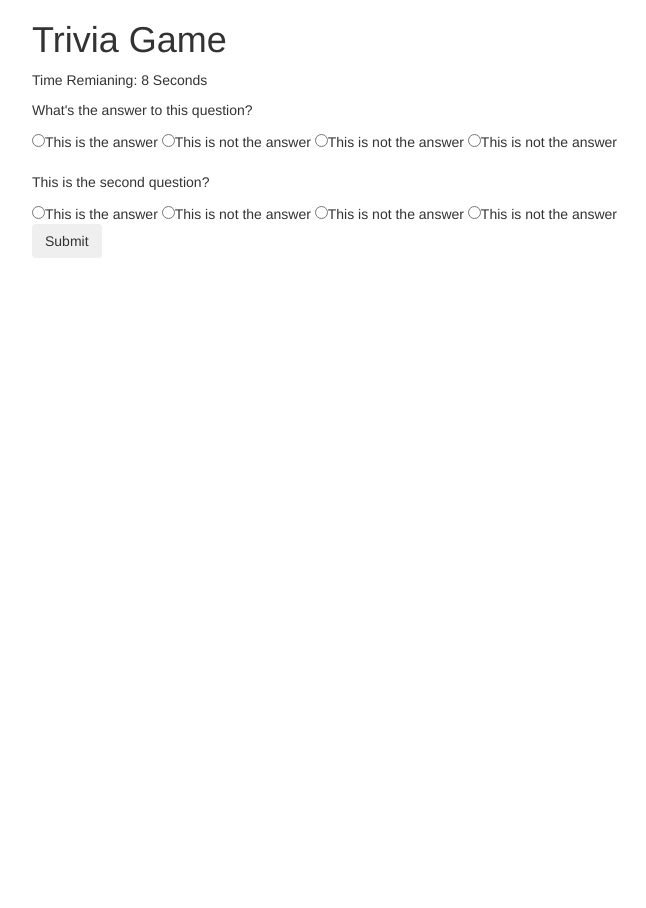
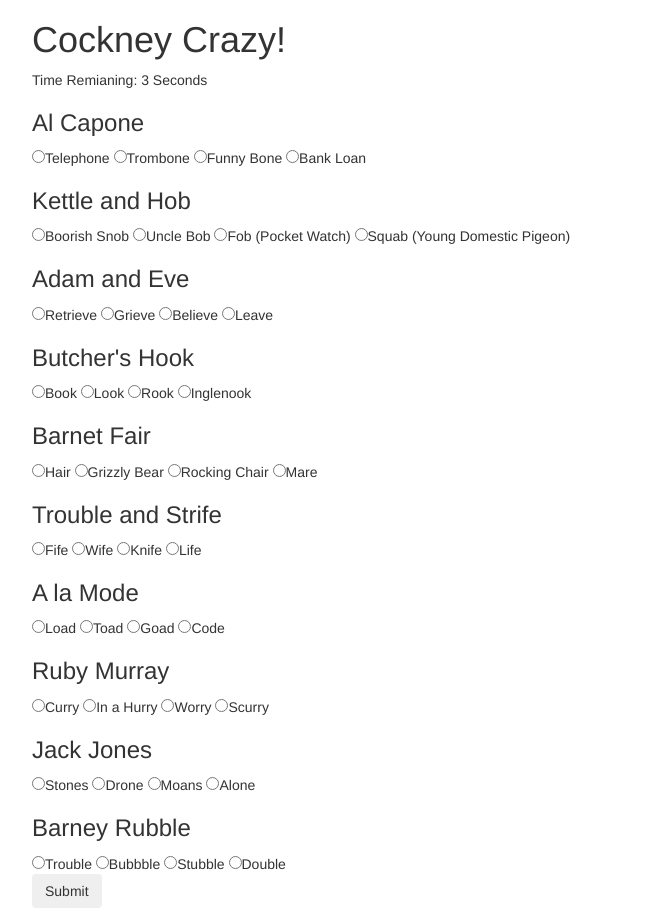
Before and after one commit to Spencer-P-Brown/TriviaGame, a plain HTML site: page index.html in a window 1280 px wide. Both pictures are taken after a click on the button "START!". Shown: the whole page, without its empty margins (38-684 px from the left). Before the commit the page ends 800 px from the top, so only its background shows below. Drawn offline with nearby package versions, Linux system fonts and the light colour scheme.

Commit message:
finished timer function

```diff
--- a/assets/css/style.css
+++ b/assets/css/style.css
@@ -1,5 +1,6 @@
 body {
 	box-sizing: border-box;
+	/*background-image: url("../images/background.jpg")*/
 }
 
 .middle, .end {
--- a/assets/javascript/app.js
+++ b/assets/javascript/app.js
@@ -1,17 +1,16 @@
 $(document).ready(function() {
 	var startBtn = $(".startBtn");
-	var submitForm = $(".submitForm")
-	var resetBtn = $(".resettBtn");
-	var time = 10
+	var resetBtn = $(".resetBtn");
+	var time = 5
 
 	function endScreen() {
 		$(".start").hide();
 		$(".middle").hide();
 		$(".end").show();
-	}
+	};
 //
 	startBtn.click(function() {
-		$(this).hide();
+		$(".start").hide();
 		$(".middle").show();
 		setInterval(function(){
 			time--;
@@ -24,5 +23,14 @@ $(document).ready(function() {
 
 	});
 
+	$("form").submit(function(){
+			endScreen();
+			event.preventDefault();
+	});
+
+	resetBtn.click(function(){
+		window.location.reload();
+	});
+
 
 });
--- a/index.html
+++ b/index.html
@@ -9,39 +9,114 @@
 <body>
 	<div class="main-container">
 		<div class="container">
-			<h1>Trivia Game</h1>
+			<h1>Cockney Crazy!</h1>
 		</div>
 		<div class="container main-content">
 			<div class="start">
+				<div class="instructions">
+					<p>In this trivia game you will guess the translations of Cockney Rhyming Slang! What's Cockney Ryhming Slang? Glad you asked! It is, according to Wikipedia, a form of slang word construction in the English language that uses rhyme. It started in the early 19th century in the East End of London. Probably the best and most widely known slang term is apples and pears translating to stairs. So, for example, if you asked, "Where did John go?", the response would be, "Up the apples and pears", meaning, John went up the stairs. The following questions include some of the most common cockney slang. Keep in mind this quiz is timed...So no googling! Good luck! God save the Queen! Tally ho! Pip pip, cheerio and all that rot!</p>
+				</div>
 				<button type="button" class="btn btn-outline-secondary startBtn">START!</button>
 			</div>
 			<div class="middle">
 				<div class="counter">
 					<p>Time Remianing: <span class="timer">120</span> Seconds</p>
 				</div>
-				<div class="questions">
-					<div>
-						<form>
-							<p>What's the answer to this question?</p>
-							<input type="radio" name="q1" value="true">This is the answer
-							<input type="radio" name="q1" value="false">This is not the answer
-							<input type="radio" name="q1" value="false">This is not the answer
-							<input type="radio" name="q1" value="false">This is not the answer
+				<div class="mainGame">
+					<form name="quiz" onsubmit="return onSubmit()">
+						<div class="question">
+							<h3>Al Capone</h3>
+							<input type="radio" name="q1" value="a">Telephone
+							<input type="radio" name="q1" value="b">Trombone
+							<input type="radio" name="q1" value="c">Funny Bone
+							<input type="radio" name="q1" value="d">Bank Loan
 							<br>
+						</div>
+						<div class="question">
+							<h3>Kettle and Hob</h3>
+							<input type="radio" name="q2" value="a">Boorish Snob
+							<input type="radio" name="q2" value="b">Uncle Bob
+							<input type="radio" name="q2" value="c">Fob (Pocket Watch)
+							<input type="radio" name="q2" value="d">Squab (Young Domestic Pigeon)
 							<br>
-							<p>This is the second question?</p>
-							<input type="radio" name="q2" value="true">This is the answer
-							<input type="radio" name="q2" value="false">This is not the answer
-							<input type="radio" name="q2" value="false">This is not the answer
-							<input type="radio" name="q2" value="false">This is not the answer
+						</div>
+						<div class="question">
+							<h3>Adam and Eve</h3>
+							<input type="radio" name="q3" value="a">Retrieve
+							<input type="radio" name="q3" value="b">Grieve
+							<input type="radio" name="q3" value="c">Believe
+							<input type="radio" name="q3" value="d">Leave
 							<br>
-							<input type="submit" value="Submit" class="btn btn-outline-secondary submitForm">
-						</form>
-					</div>
+						</div>
+						<div class="question">
+							<h3>Butcher's Hook</h3>
+							<input type="radio" name="q4" value="a">Book
+							<input type="radio" name="q4" value="b">Look
+							<input type="radio" name="q4" value="c">Rook
+							<input type="radio" name="q4" value="d">Inglenook
+							<br>
+						</div>
+						<div class="question">
+							<h3>Barnet Fair</h3>
+							<input type="radio" name="q5" value="a">Hair
+							<input type="radio" name="q5" value="b">Grizzly Bear
+							<input type="radio" name="q5" value="c">Rocking Chair
+							<input type="radio" name="q5" value="d">Mare
+							<br>
+						</div>
+						<div class="question">
+							<h3>Trouble and Strife</h3>
+							<input type="radio" name="q6" value="a">Fife
+							<input type="radio" name="q6" value="b">Wife
+							<input type="radio" name="q6" value="c">Knife
+							<input type="radio" name="q6" value="d">Life
+							<br>
+						</div>
+						<div class="question">
+							<h3>A la Mode</h3>
+							<input type="radio" name="q7" value="a">Load
+							<input type="radio" name="q7" value="b">Toad
+							<input type="radio" name="q7" value="c">Goad
+							<input type="radio" name="q7" value="d">Code
+							<br>
+						</div>
+						<div class="question">
+							<h3>Ruby Murray</h3>
+							<input type="radio" name="q8" value="a">Curry
+							<input type="radio" name="q8" value="b">In a Hurry
+							<input type="radio" name="q8" value="c">Worry
+							<input type="radio" name="q8" value="d">Scurry
+							<br>
+						</div>
+						<div class="question">
+							<h3>Jack Jones</h3>
+							<input type="radio" name="q9" value="a">Stones
+							<input type="radio" name="q9" value="b">Drone
+							<input type="radio" name="q9" value="c">Moans
+							<input type="radio" name="q9" value="d">Alone
+							<br>
+						</div>
+						<div class="question">
+							<h3>Barney Rubble</h3>
+							<input type="radio" name="q10" value="a">Trouble
+							<input type="radio" name="q10" value="b">Bubbble
+							<input type="radio" name="q10" value="c">Stubble
+							<input type="radio" name="q10" value="d">Double
+							<br>
+						</div>
+						<button type="submit" class="btn btn-outline-secondary submitForm">Submit</button>
+					</form>
 				</div>
 			</div>
 			<div class="end">
+				<div class ="results">
+					<h3>Results</h3>
+					<p>Correct Answers: <span class="right">0</span></p><br>
+					<p>Incorrect Answer: <span class="wrong">0</span></p><br>
+					<p>Unanswered: <span class="empty">0</span></p><br>
+				</div>
 				<button type="button" class="btn btn-outline-secondary resetBtn">RESET!</button>
+			</div>
 		</div>
 	</div>
 	<script src="https://code.jquery.com/jquery-3.2.1.min.js" integrity="sha256-hwg4gsxgFZhOsEEamdOYGBf13FyQuiTwlAQgxVSNgt4="
```
Also changed, not shown: assets/images/background.jpg (added).
